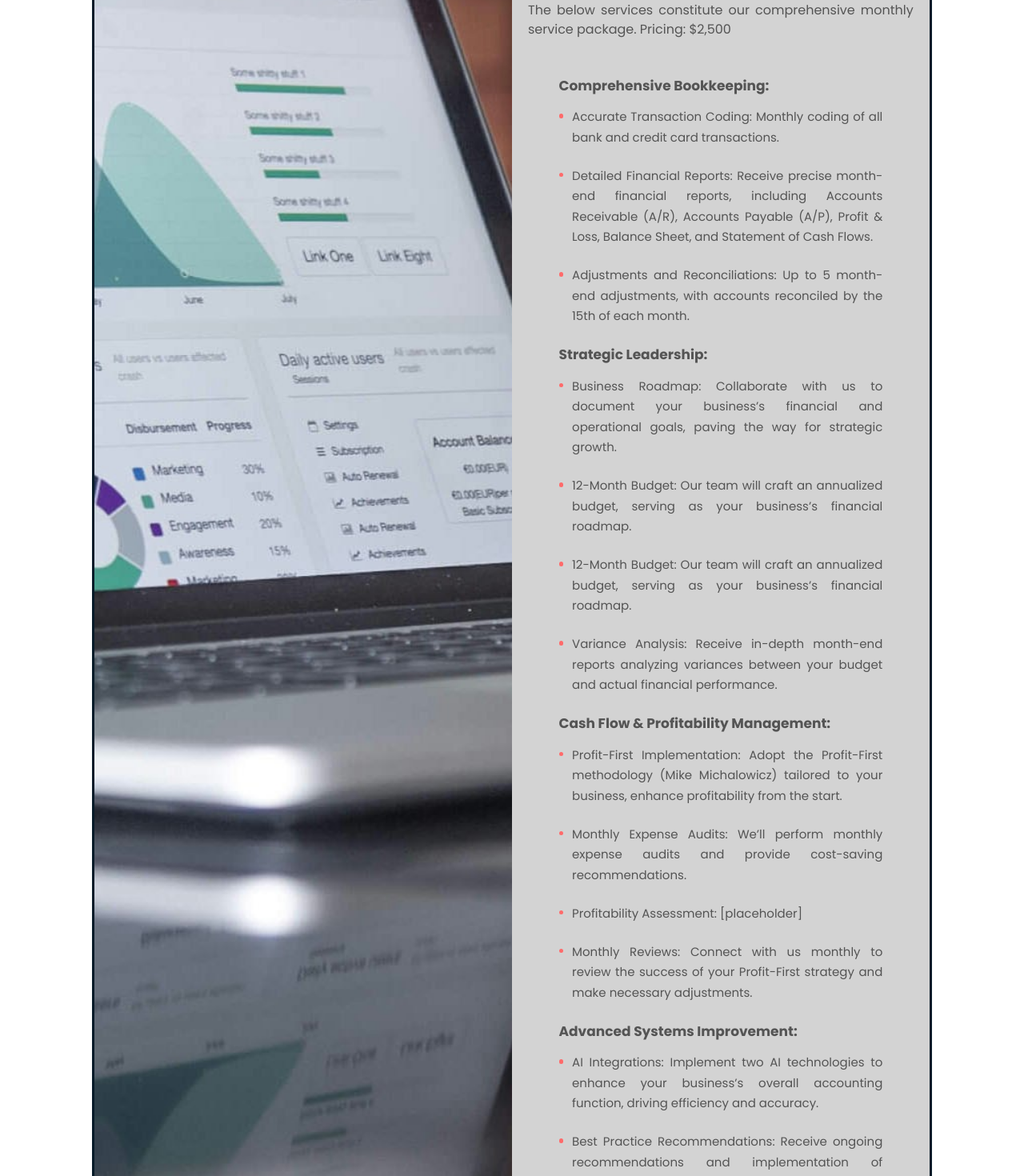
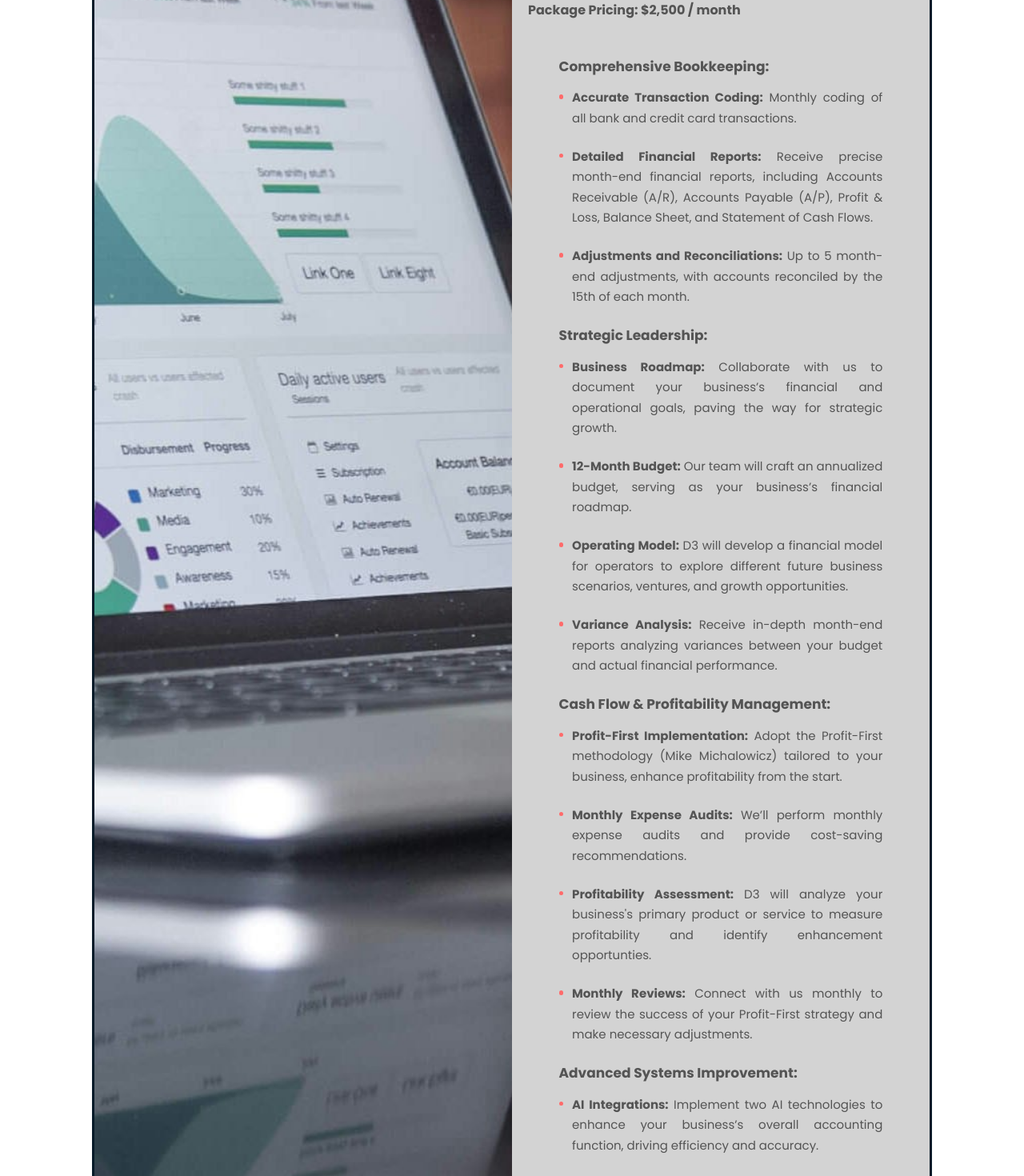
Before and after one commit to kylecburgoyneF9/business_website, a Vue app: page /consulting in a window 1280 px wide. Shown: the part 2680-4150 px from the top of the page at 80% size. Built offline with nearby package versions, Linux system fonts and the light colour scheme.

Commit message:
Paragrpah alignment

```diff
--- a/src/assets/services-split-text-image.css
+++ b/src/assets/services-split-text-image.css
@@ -29,6 +29,7 @@
     left: unset;
     right: 0;
 }
+
 .services-split-text-image:nth-child(odd) .services-split-text-image-content {
     margin-left: auto;
 }
@@ -71,6 +72,7 @@
     /* Adjust line height as needed */
     margin-bottom: 30px;
     /* Add spacing between paragraphs */
+    align-self: flex-start;
 }
 
 .services-split-text-image .universal-btn {
--- a/src/views/ConsultingView.vue
+++ b/src/views/ConsultingView.vue
@@ -83,51 +83,62 @@
                         profitability management are at their best when overseeing the entirety of the bookkeeping &
                         accounting processes. That said, we are more than happy to provide ad hoc services to specialty
                         clients.</p>
-                    <p>The below services constitute our comprehensive monthly service package. Pricing: $2,500 </p>
+                    <p><b>Package Pricing: $2,500 / month</b></p>
                     <ul class="styled-list-alt">
                         <li>
                             <strong>Comprehensive Bookkeeping:</strong>
                             <ul>
-                                <li>Accurate Transaction Coding: Monthly coding of all bank and credit card
+                                <li><b>Accurate Transaction Coding:</b> Monthly coding of all bank and credit card
                                     transactions.</li>
-                                <li>Detailed Financial Reports: Receive precise month-end financial reports, including
+                                <li><b>Detailed Financial Reports:</b> Receive precise month-end financial reports,
+                                    including
                                     Accounts Receivable (A/R), Accounts Payable (A/P), Profit & Loss, Balance Sheet, and
                                     Statement of Cash Flows.</li>
-                                <li>Adjustments and Reconciliations: Up to 5 month-end adjustments, with accounts
+                                <li><b>Adjustments and Reconciliations:</b> Up to 5 month-end adjustments, with accounts
                                     reconciled by the 15th of each month.</li>
                             </ul>
                         </li>
                         <li>
                             <strong>Strategic Leadership:</strong>
                             <ul>
-                                <li>Business Roadmap: Collaborate with us to document your business’s financial and
+                                <li><b>Business Roadmap:</b> Collaborate with us to document your business’s financial
+                                    and
                                     operational goals, paving the way for strategic growth.</li>
-                                <li>12-Month Budget: Our team will craft an annualized budget, serving as your
+                                <li><b>12-Month Budget:</b> Our team will craft an annualized budget, serving as your
                                     business’s financial roadmap.</li>
-                                <li>12-Month Budget: Our team will craft an annualized budget, serving as your
-                                    business’s financial roadmap.</li>
-                                <li>Variance Analysis: Receive in-depth month-end reports analyzing variances between
+                                <li><b>Operating Model:</b> D3 will develop a financial model for operators to
+                                    explore different future business scenarios, ventures, and growth opportunities.
+                                </li>
+                                <li><b>Variance Analysis:</b> Receive in-depth month-end reports analyzing variances
+                                    between
                                     your budget and actual financial performance.</li>
                             </ul>
                         </li>
                         <li>
                             <strong>Cash Flow & Profitability Management:</strong>
                             <ul>
-                                <li>Profit-First Implementation: Adopt the Profit-First methodology (Mike Michalowicz)
+                                <li><b>Profit-First Implementation:</b> Adopt the Profit-First methodology (Mike
+                                    Michalowicz)
                                     tailored to your business, enhance profitability from the start.</li>
-                                <li>Monthly Expense Audits: We’ll perform monthly expense audits and provide cost-saving
+                                <li><b>Monthly Expense Audits:</b> We’ll perform monthly expense audits and provide
+                                    cost-saving
                                     recommendations.</li>
-                                <li>Profitability Assessment: [placeholder]</li>
-                                <li>Monthly Reviews: Connect with us monthly to review the success of your Profit-First
+                                <li><b>Profitability Assessment:</b> D3 will analyze your business's primary product or
+                                    service
+                                    to measure profitability and identify enhancement opportunties.</li>
+                                <li><b>Monthly Reviews:</b> Connect with us monthly to review the success of your
+                                    Profit-First
                                     strategy and make necessary adjustments.</li>
                             </ul>
                         </li>
                         <li>
                             <strong>Advanced Systems Improvement:</strong>
                             <ul>
-                                <li>AI Integrations: Implement two AI technologies to enhance your business’s overall
+                                <li><b>AI Integrations:</b> Implement two AI technologies to enhance your business’s
+                                    overall
                                     accounting function, driving efficiency and accuracy.</li>
-                                <li>Best Practice Recommendations: Receive ongoing recommendations and implementation of
+                                <li><b>Best Practice Recommendations:</b> Receive ongoing recommendations and
+                                    implementation of
                                     accounting best practices as your business grows.</li>
                             </ul>
                         </li>
```
